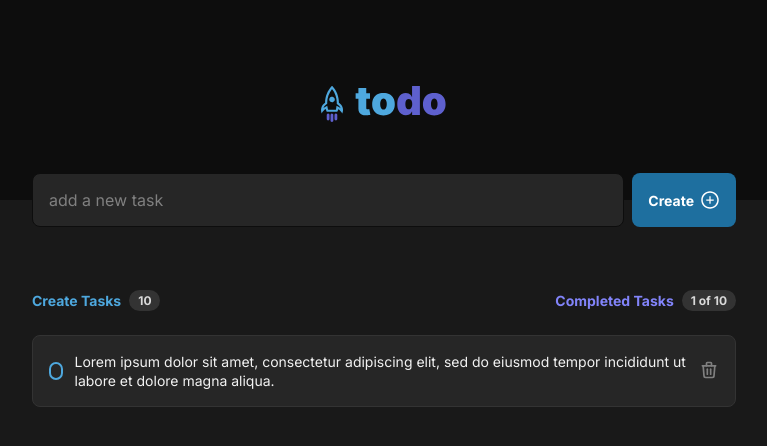
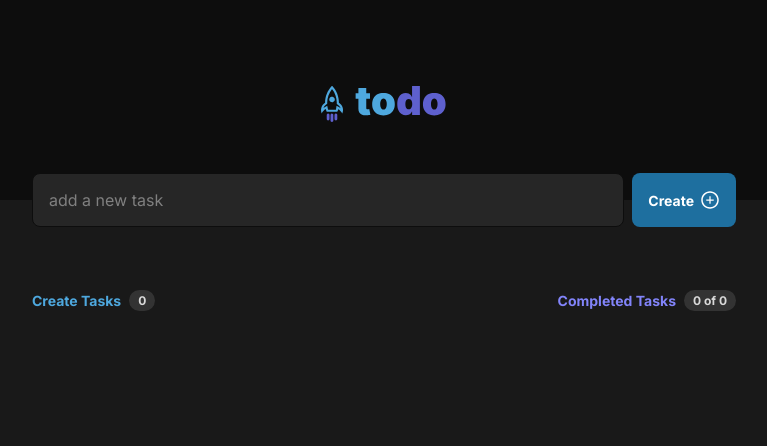
Before and after one commit to hollytunison/react-todo, a React (Vite) app: page / in a window 1280 px wide. Shown: the top 446 px of the page, without its empty margins (256-1023 px from the left). Built offline with nearby package versions, Linux system fonts and the light colour scheme.

Commit message:
added onComplete and delete

```diff
--- a/src/App.jsx
+++ b/src/App.jsx
@@ -1,12 +1,10 @@
-import { useState } from "react"
+import { useEffect, useState } from "react"
 import { Header } from "./components/Header"
-import { Tasks } from "./components/Tasks/index.jsx"
+import { Tasks } from "./components/Tasks"
 
 function App() {
-  //tasks array
   const [tasks, setTasks] = useState([]);
 
-  //adding new tasks to array with older tasks saved
   function addTask(taskTitle) {
     setTasks([
       ...tasks,
@@ -18,10 +16,32 @@ function App() {
     ]);
   }
 
+  function deletedTaskById(taskId) {
+    const newTasks = tasks.filter(task => task.id !== taskId);
+    setTasks(newTasks);
+  }
+
+  function toggleTaskCompletedById(taskId) {
+    const newTasks = tasks.map(task => {
+      if(task.id === taskId) {
+        return {
+          ...task,
+          isCompleted: !task.isCompleted
+        }
+      }
+      return task;
+    });
+    setTasks(newTasks);
+  }
+
   return (
     <>
     <Header onAddTask={addTask} />
-    <Tasks />
+    <Tasks
+        tasks={tasks}
+        onDelete={deletedTaskById}
+        onComplete={toggleTaskCompletedById}
+      />
     </>
   )
 }
--- a/src/components/Header/index.jsx
+++ b/src/components/Header/index.jsx
@@ -3,13 +3,15 @@ import todologo from '../../assets/todologo.svg';
 import { AiOutlinePlusCircle } from 'react-icons/ai';
 import { useState } from 'react'
 
-export function Header( onAddTask ) {
+export function Header({ onAddTask }) {
   const [title, setTitle] = useState('');
 
   //function handling handleSubmit
   function handleSubmit(event) {
     event.preventDefault();
+
     onAddTask(title);
+    setTitle('');
   }
 
   //every text that's typed will be saved in this state
--- a/src/components/Task/index.jsx
+++ b/src/components/Task/index.jsx
@@ -1,19 +1,23 @@
-import styles from './task.module.css'
-import {TbTrash} from 'react-icons/tb'
-import { BsFillCheckCircleFill } from 'react-icons/bs'
+import styles from './task.module.css';
+import { TbTrash } from 'react-icons/tb';
+import { BsFillCheckCircleFill } from 'react-icons/bs';
 
-export function Task() {
+export function Task({ task, onComplete, onDelete }) {
   return (
     <div className={styles.task}>
-      <button className={styles.checkContainer}>
-        <div />
+      <button
+        className={styles.checkContainer}
+        onClick={() => onComplete(task.id)}>
+        {task.isCompleted ? <BsFillCheckCircleFill /> : <div />}
       </button>
 
-      <p>Lorem ipsum dolor sit amet, consectetur adipiscing elit, sed do eiusmod tempor incididunt ut labore et dolore magna aliqua.</p>
+      <p className={task.isCompleted ? styles.textCompleted : ""}>
+        {task.title}
+      </p>
 
-      <button className={styles.deleteButton}>
+      <button className={styles.deleteButton} onClick={() => onDelete=(task.id)}>
         <TbTrash size={20} />
       </button>
     </div>
-  )
+  );
 }
--- a/src/components/Tasks/index.jsx
+++ b/src/components/Tasks/index.jsx
@@ -1,23 +1,28 @@
 import { Task } from '../Task'
 import styles from './tasks.module.css?block'
 
-export function Tasks() {
+export function Tasks({ tasks, onComplete, onDelete }) {
+  const tasksQuantity = tasks.length;
+  const completedTasks = tasks.filter(task => task.isCompleted).length;
+
   return (
     <section className={styles.tasks}>
       <header className={styles.header}>
         <div>
           <p>Create Tasks</p>
-          <span>10</span>
+          <span>{tasksQuantity}</span>
         </div>
 
         <div>
           <p className={styles.textPurple}>Completed Tasks</p>
-          <span>1 of 10</span>
+          <span>{completedTasks} of {tasksQuantity}</span>
         </div>
       </header>
 
-      <div className={styles.list} >
-        <Task />
+      <div className={styles.list}>
+        {tasks.map(task => (
+          <Task key={task.id} task={task} onComplete={onComplete} onDelete={onDelete} />
+        ))}
       </div>
     </section>
   )
```
